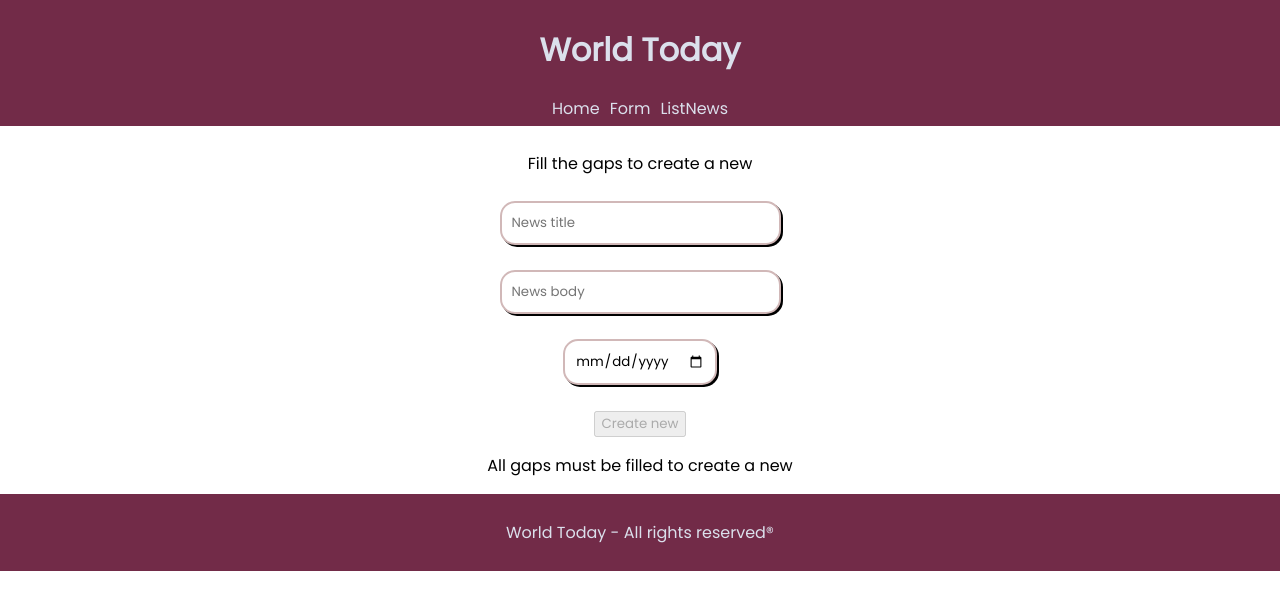
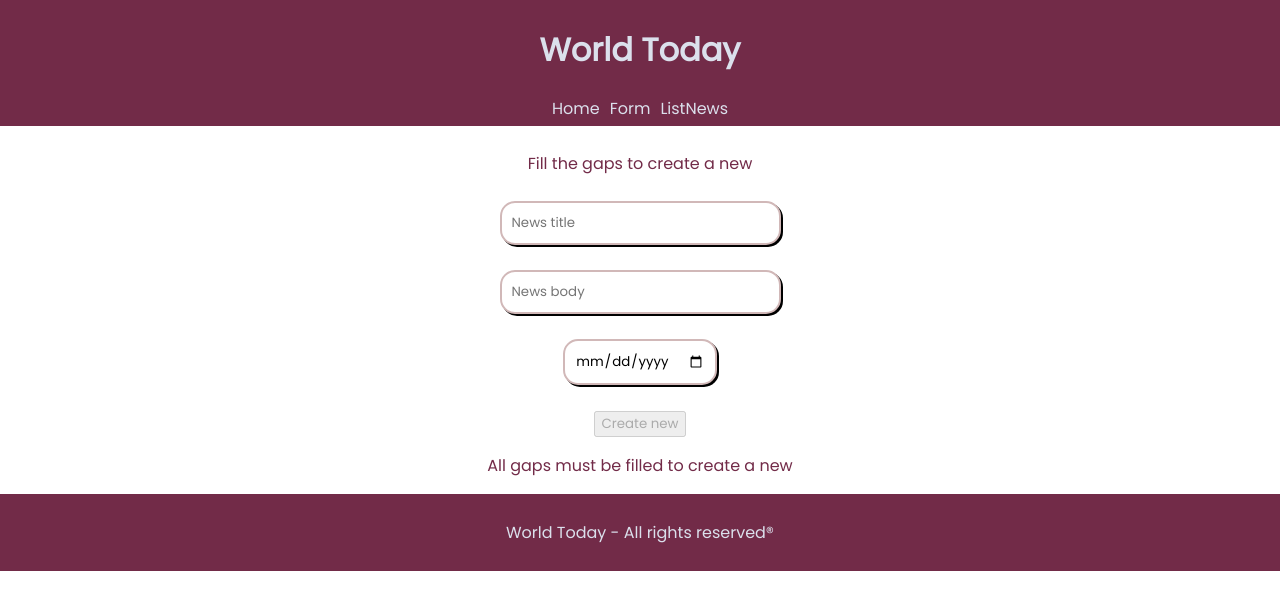
Before and after one commit to miguelherreravillanueva/Proyecto_React.Newspage, a React (Create React App) app: page /form in a window 1280 px wide. Shown: the top 610 px of the page. Built offline with nearby package versions, Linux system fonts and the light colour scheme; the HTML template or start-up script is replaced by a standard one.

Commit message:
Form color fixed

```diff
--- a/src/components/Form/Form.jsx
+++ b/src/components/Form/Form.jsx
@@ -53,7 +53,7 @@ const Form = () => {
     };
 
     return (
-        <div>
+        <div className='form'>
             <br />
             <span>Fill the gaps to create a new</span>
             <br />
--- a/src/components/Form/Form.scss
+++ b/src/components/Form/Form.scss
@@ -1,7 +1,7 @@
-form {
-    div {
-        color: rgb(114, 43, 72);
-    }
+.form {
+
+    color: rgb(114, 43, 72);
+
     input {
         padding: 10px;
         border: 2px solid rgb(209, 184, 184);
```
